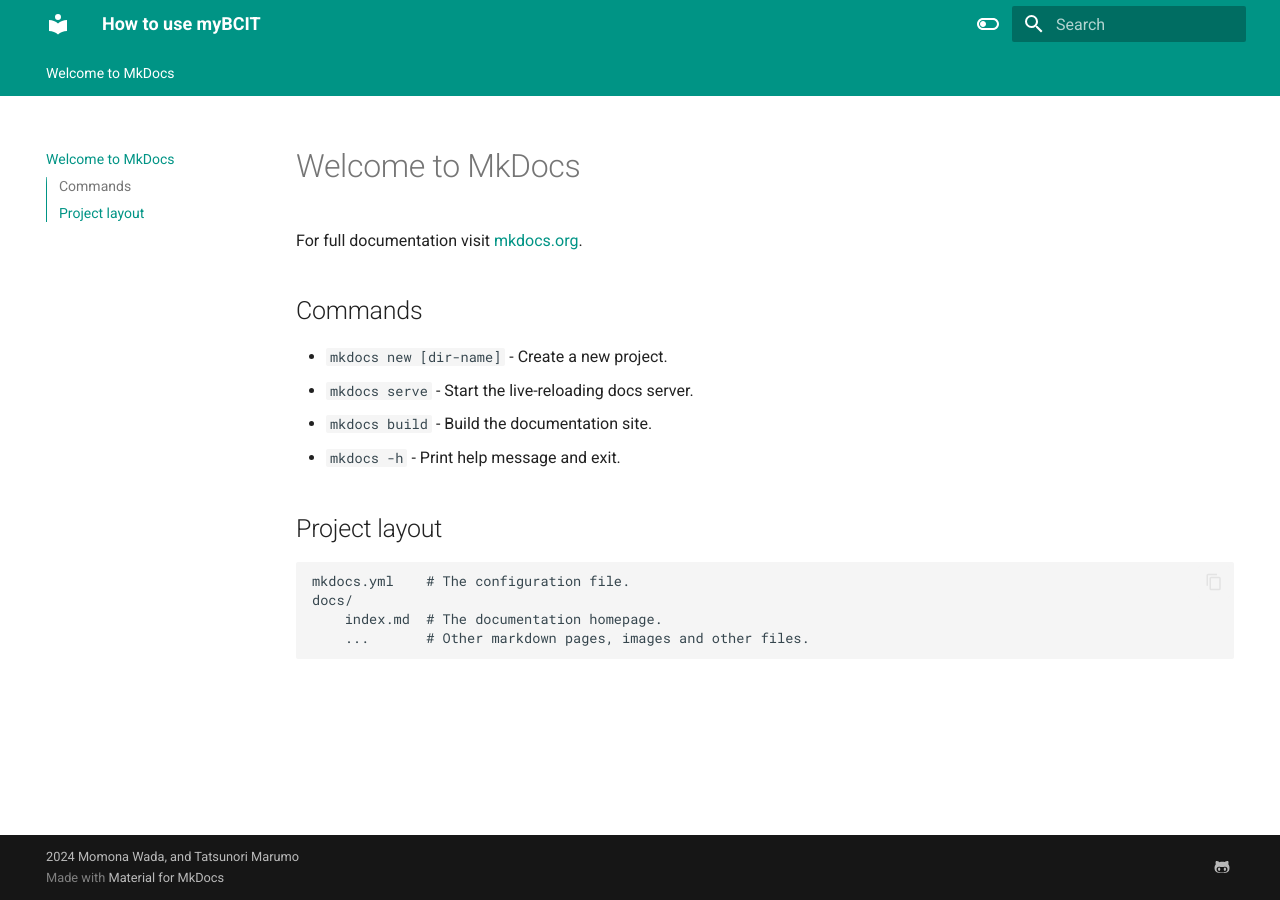
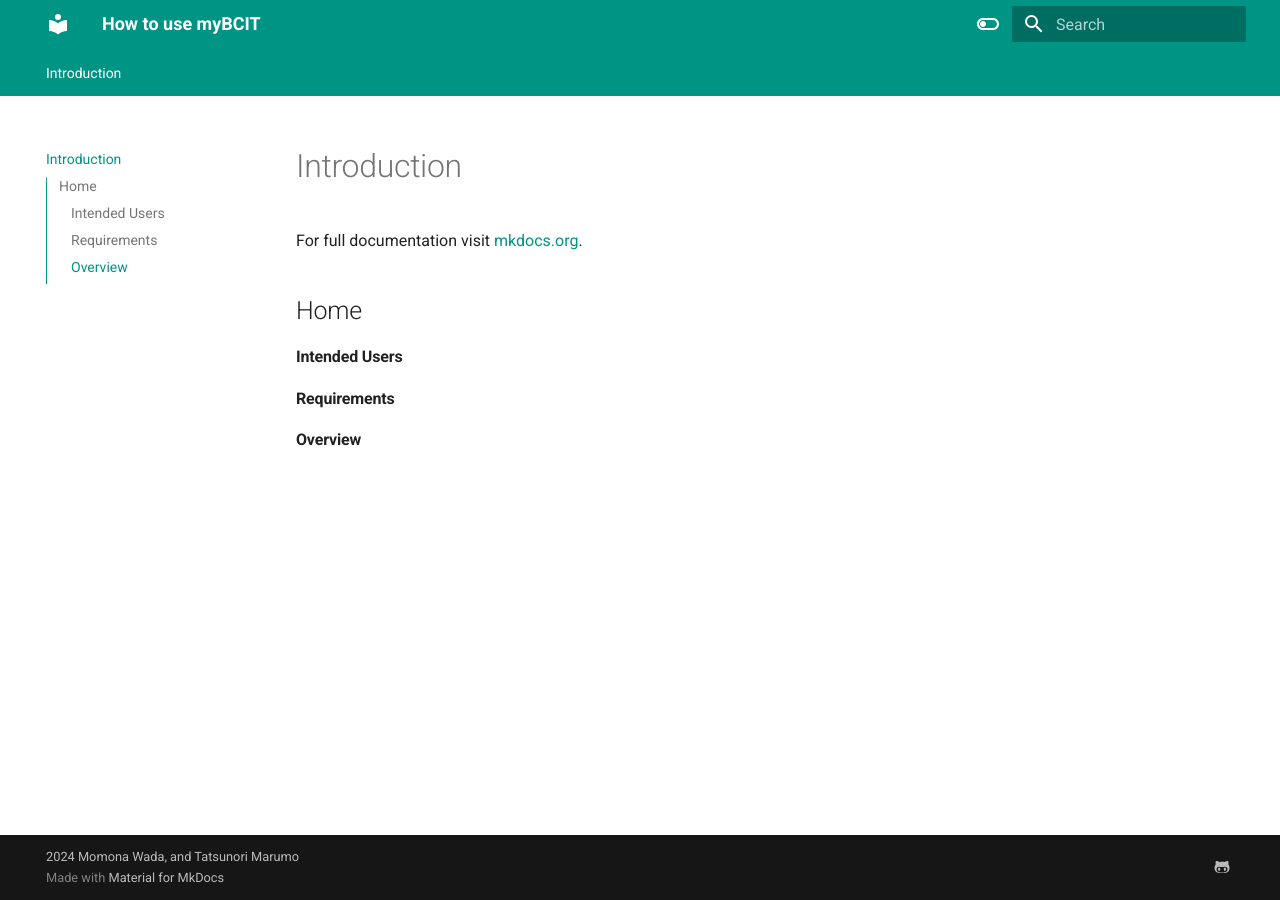
Before and after one commit to TatsunoriMarumo/myBCIT-Guide, an MkDocs documentation site: the page built from docs/index.md, in a window 1280 px wide. Built offline with MkDocs 1.6.1 and Material for MkDocs 9.7.7, drawn with Linux system fonts in a browser that asks for light colours.

Commit message:
Update structure

```diff
--- a/docs/index.md
+++ b/docs/index.md
@@ -1,17 +1,11 @@
-# Welcome to MkDocs
+# Introduction
 
 For full documentation visit [mkdocs.org](https://www.mkdocs.org).
 
-## Commands
 
-* `mkdocs new [dir-name]` - Create a new project.
-* `mkdocs serve` - Start the live-reloading docs server.
-* `mkdocs build` - Build the documentation site.
-* `mkdocs -h` - Print help message and exit.
 
-## Project layout
+## Home
 
-    mkdocs.yml    # The configuration file.
-    docs/
-        index.md  # The documentation homepage.
-        ...       # Other markdown pages, images and other files.
+#### Intended Users
+#### Requirements
+#### Overview
```
